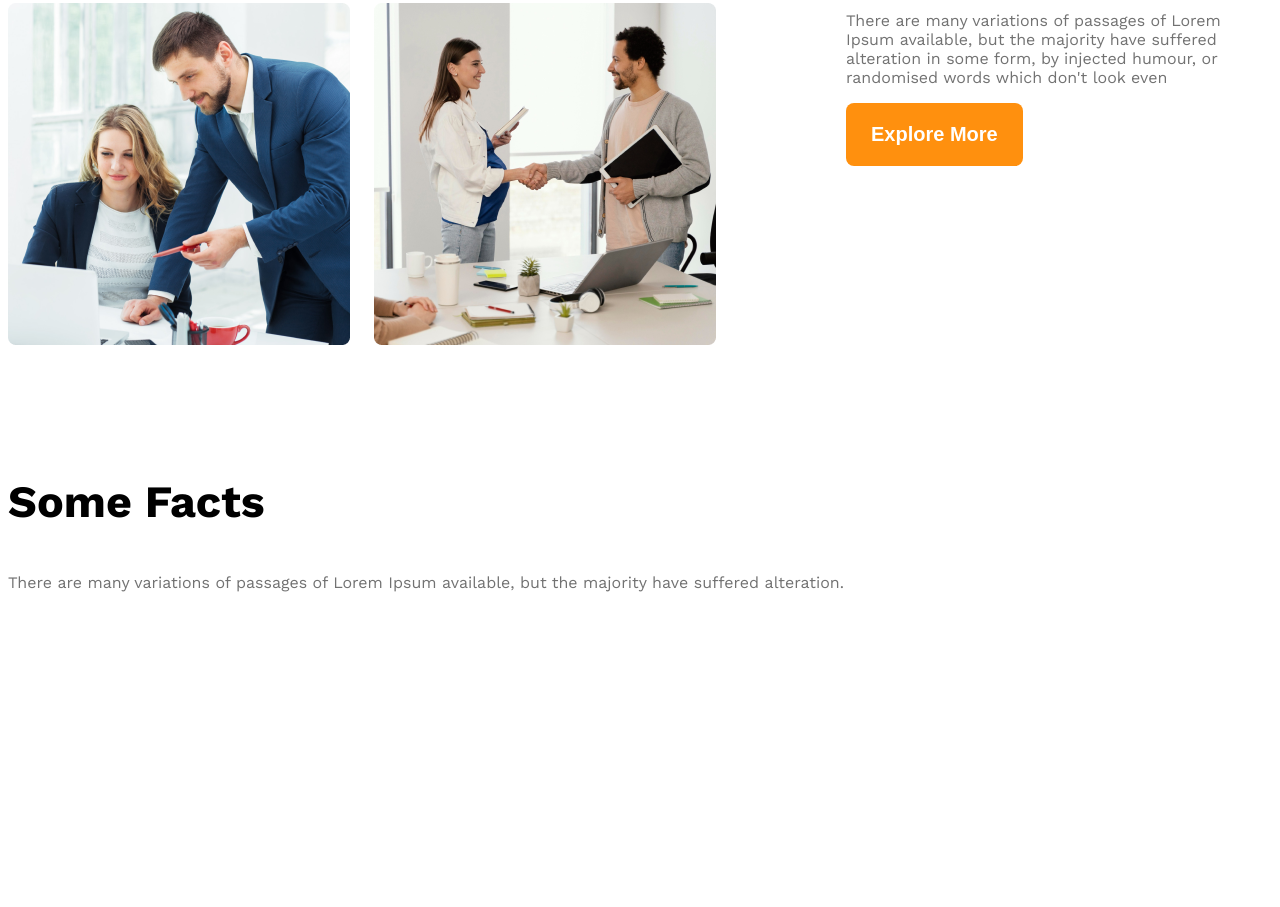
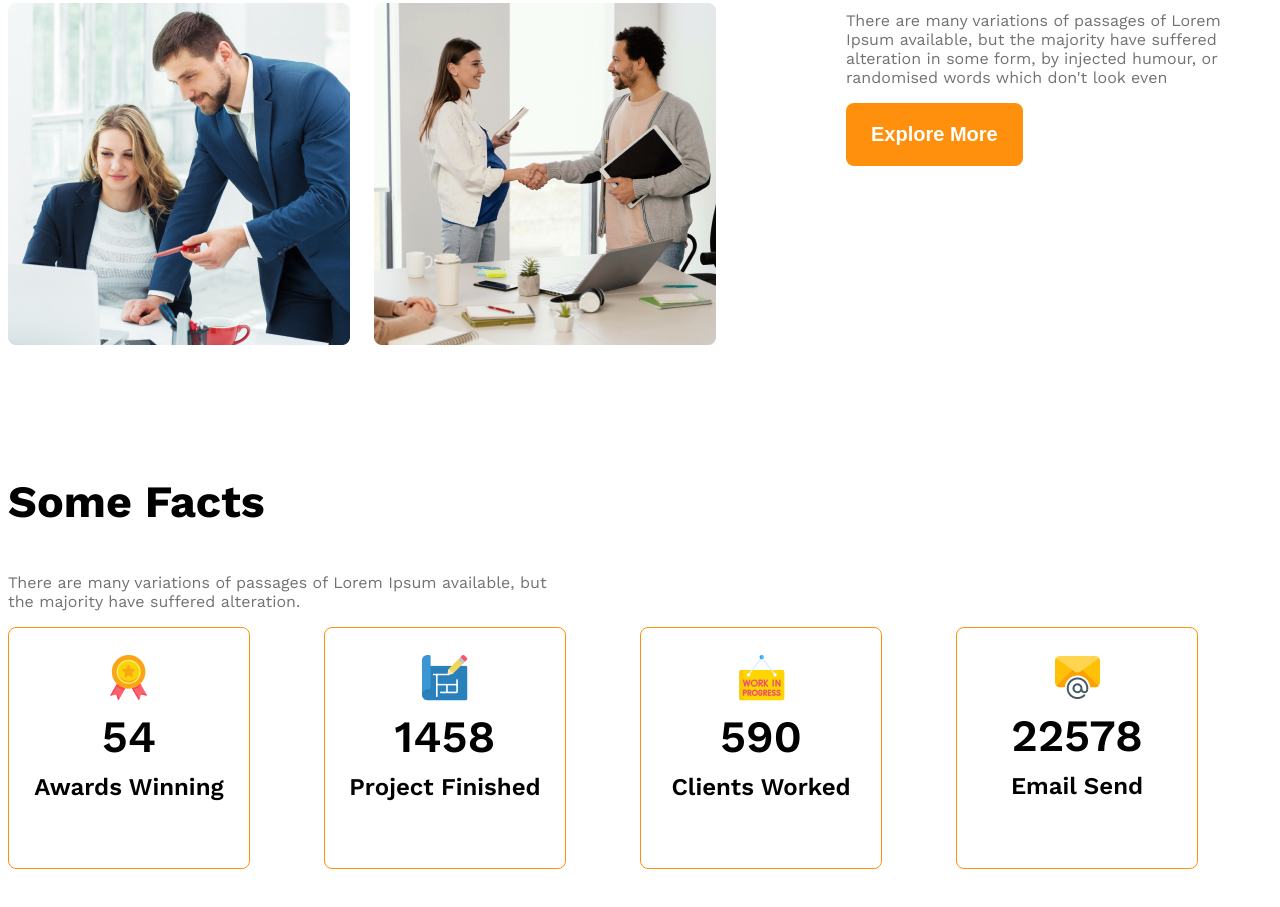
Before and after one commit to eyaminmia880/g3-architect-website, a plain HTML site: page index.html in a window 1280 px wide. Shown: the part 1677-2584 px from the top of the page. Before the commit the page ends 2558 px from the top, so only its background shows below. Drawn offline with nearby package versions, Linux system fonts and the light colour scheme.

Commit message:
added fact related styles

```diff
--- a/index.html
+++ b/index.html
@@ -40,37 +40,49 @@
                 <img src="images/team4.png" alt="Two Engineer are discussing">
             </div>
             <div class="our-features">
-                <h3 class="section-title"><span id="quick-list" class="text-light-gray">Quick list</span> <span>of Our</span> <span class="text-primary">Features</span></h3>
-                <p class="features-description text-light-gray">There are many variations of passages of Lorem Ipsum available, but the majority have suffered alteration in some form, by injected humour, or randomised words which don't look even</p>
+                <h3 class="section-title"><span id="quick-list" class="text-light-gray">Quick list</span> <span>of
+                        Our</span> <span class="text-primary">Features</span></h3>
+                <p class="features-description text-light-gray">There are many variations of passages of Lorem Ipsum
+                    available, but the majority have suffered alteration in some form, by injected humour, or randomised
+                    words which don't look even</p>
                 <button class="btn-primary">Explore More</button>
             </div>
         </section>
         <!-- features will enjoy-->
         <section>
             <h3 class="section-title">Some Facts</h3>
-            <p class="text-light-gray">There are many variations of passages of Lorem Ipsum available, but the majority have suffered alteration.</p>
+            <p class="text-light-gray fact-description">There are many variations of passages of Lorem Ipsum available, but the majority
+                have suffered alteration.</p>
             <div class="facts-container">
-                <!-- .fact*4>img.fact-icon+h4.fact-number+h5.fact-name -->
-                 <div class="fact">
-                    <img src="" alt="" class="fact-icon">
-                    <h4 class="fact-number"></h4>
-                    <h5 class="fact-name"></h5>
-                 </div>
-                 <div class="fact">
-                    <img src="" alt="" class="fact-icon">
-                    <h4 class="fact-number"></h4>
-                    <h5 class="fact-name"></h5>
-                 </div>
-                 <div class="fact">
-                    <img src="" alt="" class="fact-icon">
-                    <h4 class="fact-number"></h4>
-                    <h5 class="fact-name"></h5>
-                 </div>
-                 <div class="fact">
-                    <img src="" alt="" class="fact-icon">
-                    <h4 class="fact-number"></h4>
-                    <h5 class="fact-name"></h5>
-                 </div>
+                <!-- .fact-card*4>img.fact-icon+h4.fact-number+h5.fact-name -->
+                <div class="fact-card display-flex">
+                    <div>
+                        <img src="images/icons/ribon.png" alt="" class="fact-icon">
+                        <h4 class="fact-number">54</h4>
+                        <h5 class="fact-name">Awards Winning</h5>
+                    </div>
+                </div>
+                <div class="fact-card display-flex">
+                    <div>
+                        <img src="images/icons/projects.png" alt="" class="fact-icon">
+                        <h4 class="fact-number">1458</h4>
+                        <h5 class="fact-name">Project Finished</h5>
+                    </div>
+                </div>
+                <div class="fact-card display-flex">
+                    <div>
+                        <img src="images/icons/customers.png" alt="" class="fact-icon">
+                        <h4 class="fact-number">590</h4>
+                        <h5 class="fact-name">Clients Worked</h5>
+                    </div>
+                </div>
+                <div class="fact-card display-flex">
+                    <div>
+                        <img src="images/icons/email.png" alt="" class="fact-icon">
+                        <h4 class="fact-number">22578</h4>
+                        <h5 class="fact-name">Email Send</h5>
+                    </div>
+                </div>
             </div>
         </section>
 
--- a/styles/style.css
+++ b/styles/style.css
@@ -103,6 +103,36 @@ main > section{
     font-weight: 500;
 }
 
+/* facts related styles */
+.facts-container{
+    display: grid;
+    grid-template-columns: repeat(4,1fr);
+}
+.fact-card{
+    border: 1px solid #FF900E;
+    border-radius: 8px;
+    width: 240px;
+    height: 240px;
+    text-align: center;
+    justify-content: center;
+    align-items: center;
+}
+.fact-number{
+    font-size: 2.8rem;
+    font-weight: 600;
+    margin-top: 5px;
+    margin-bottom: 10px;
+}
+.fact-name{
+    font-size: 1.5rem;
+    font-weight: 600;
+    margin-top: 10px;
+}
+
+.fact-description{
+    max-width: 540px;
+}
+
 /* responsive media query */
 @media screen and (max-width:576px) {
     .navbar,
```
